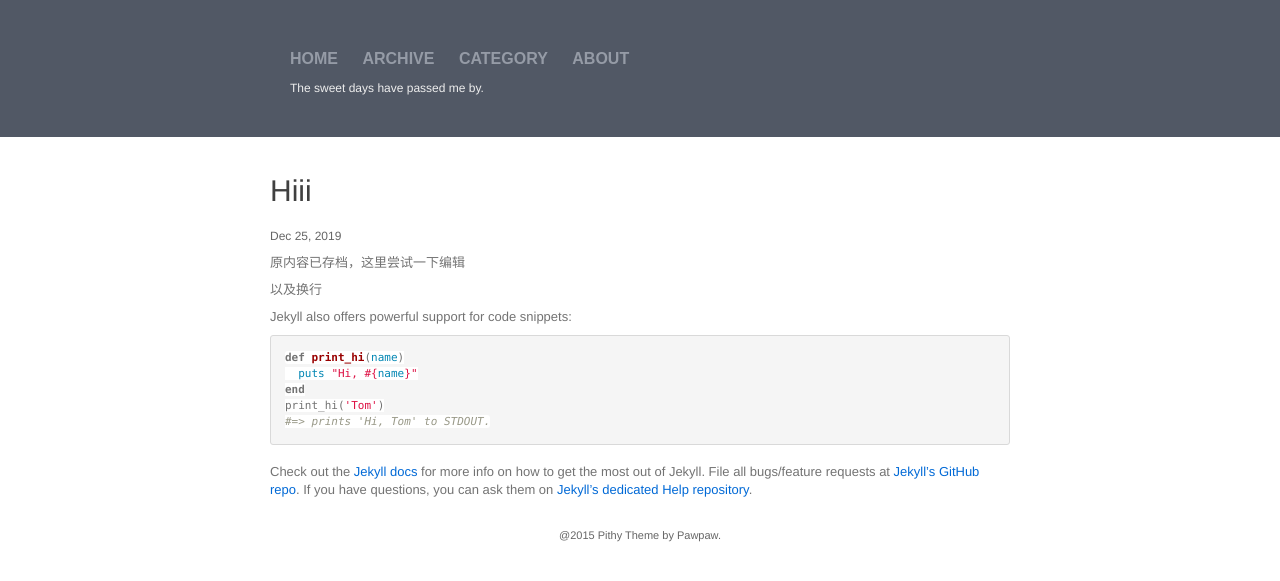
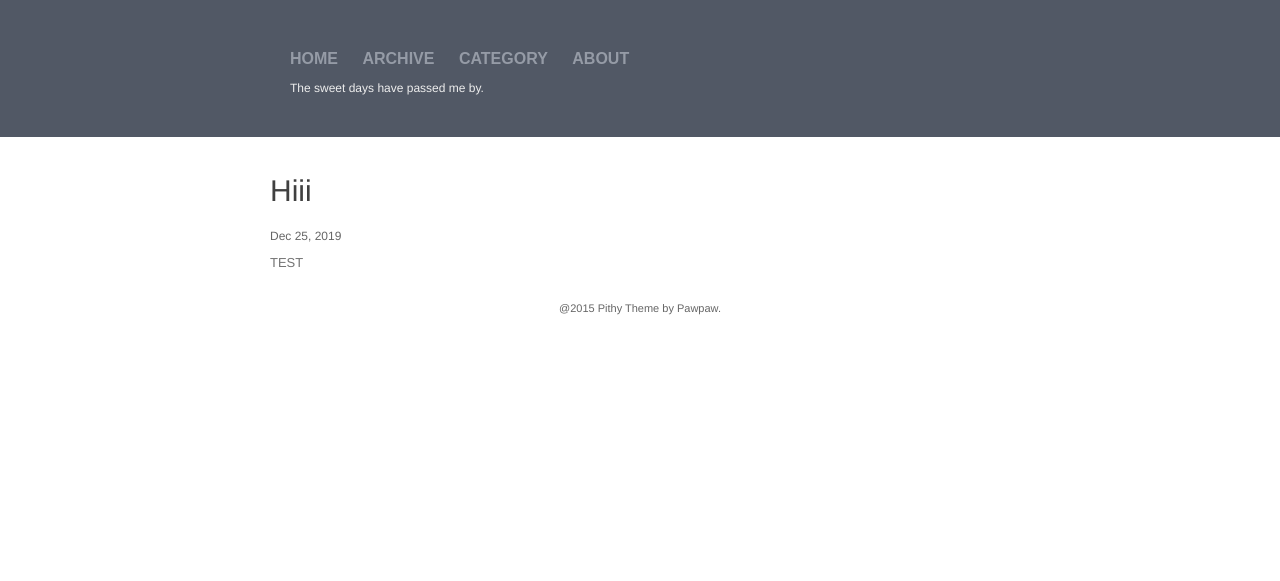
Before and after one commit to k-sol/k-sol.github.io, a Jekyll site: the page built from _posts/2019-12-25-hiii.markdown, in a window 1280 px wide. Shown: the top 581 px of the page. Built offline with Jekyll 4.4.1, drawn with Linux system fonts in a browser that asks for light colours; comment, search, counter and statistics services are not loaded.

Commit message:
Update 2019-12-25-hiii.markdown

```diff
--- a/_posts/2019-12-25-hiii.markdown
+++ b/_posts/2019-12-25-hiii.markdown
@@ -4,22 +4,4 @@ title:  "Hiii"
 date:   2019-12-25 19:31:00
 categories: 测试
 ---
-原内容已存档，这里尝试一下编辑
-
-以及换行
-
-Jekyll also offers powerful support for code snippets:
-
-{% highlight ruby %}
-def print_hi(name)
-  puts "Hi, #{name}"
-end
-print_hi('Tom')
-#=> prints 'Hi, Tom' to STDOUT.
-{% endhighlight %}
-
-Check out the [Jekyll docs][jekyll] for more info on how to get the most out of Jekyll. File all bugs/feature requests at [Jekyll’s GitHub repo][jekyll-gh]. If you have questions, you can ask them on [Jekyll’s dedicated Help repository][jekyll-help].
-
-[jekyll]:      http://jekyllrb.com
-[jekyll-gh]:   https://github.com/jekyll/jekyll
-[jekyll-help]: https://github.com/jekyll/jekyll-help
+TEST
```
